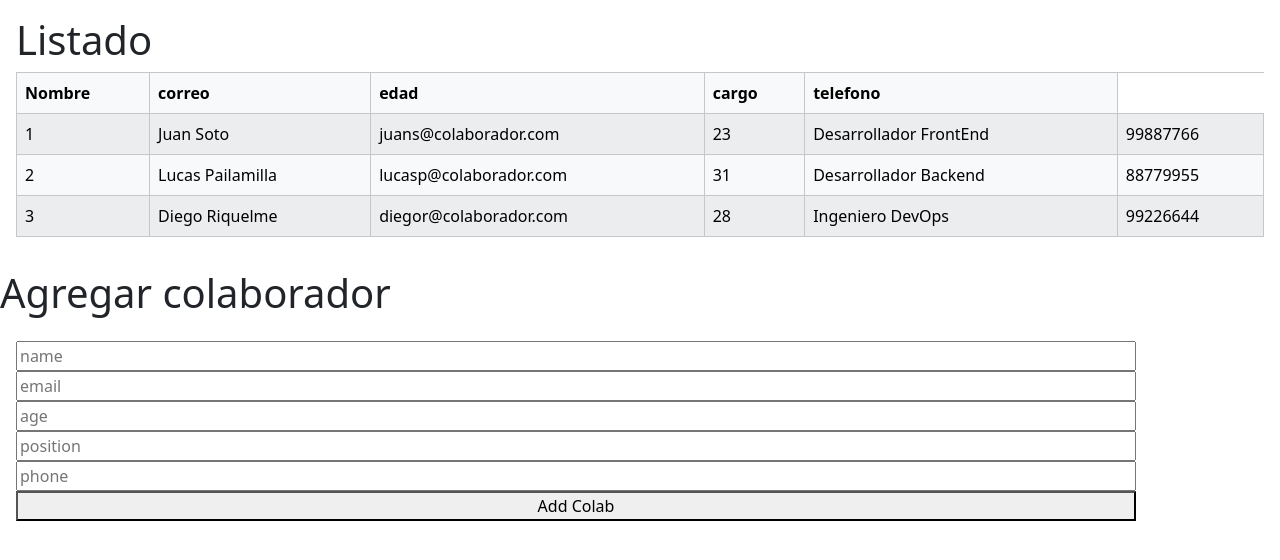
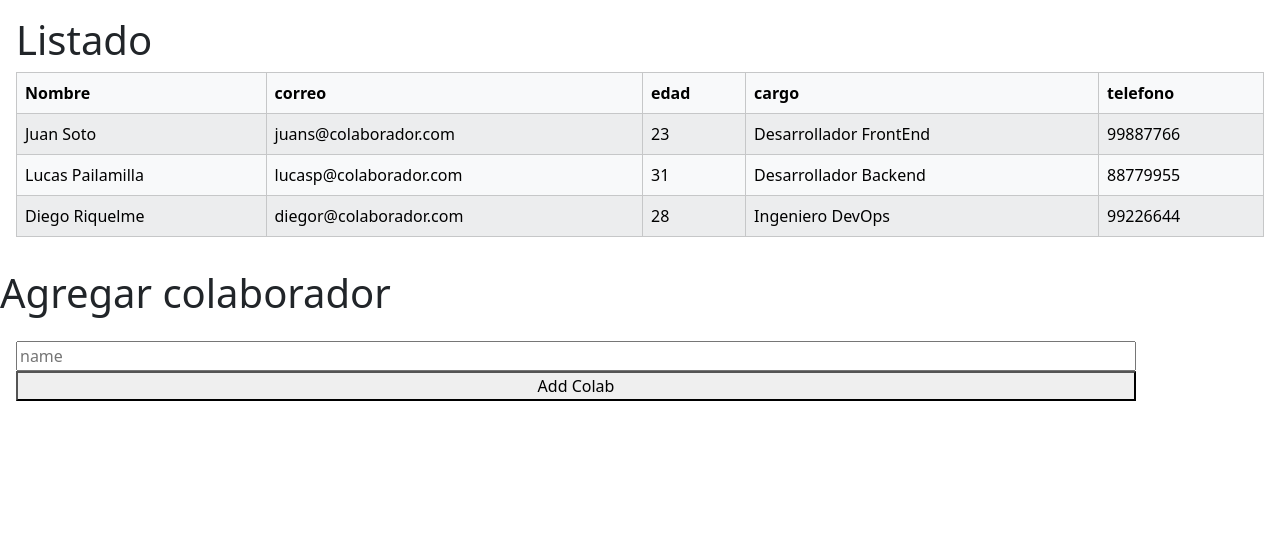
Before and after one commit to sarebok/03ReactDinamicRender, a React (Vite) app: page / in a window 1280 px wide. Shown: the top 560 px of the page. Built offline with nearby package versions, Linux system fonts and the light colour scheme.

Commit message:
update addColab function to work with updateColaboradores

```diff
--- a/src/App.jsx
+++ b/src/App.jsx
@@ -17,15 +17,24 @@ import { BaseColaboradores } from "./BaseColaboradores";
 App.jsx */
 
 function App() {
-  /* Define lo que quiero: colaboradores totales son los iniciales mas todos los que quiera añadir */
   const [colaboradores, setColaboradores] = useState(BaseColaboradores);
-  /* colaboradores=ini+new, entonces, como agregar new */
 
   const addColab = (nombre, correo, edad, cargo, telefono) => {
-    const colab = { id: Date.now(), nombre: nombre, correo: correo, edad: edad, cargo: cargo, telefono: telefono };
-    BaseColaboradores.push(colab);
-    console.log("basecolaboradores", BaseColaboradores);
+    const updateColaboradores = [...colaboradores];
+    updateColaboradores.push({
+      id: Date.now(),
+      nombre: nombre,
+      correo: correo,
+      edad: edad,
+      cargo: cargo,
+      telefono: telefono,
+    });
+    setColaboradores(updateColaboradores);
   };
+
+  /*   const updateList = (tester) => {
+    return tester ? setUpdate("yes") : setUpdate("no");
+  }; */
 
   return (
     <>
--- a/src/components/Formulario.jsx
+++ b/src/components/Formulario.jsx
@@ -5,12 +5,13 @@ debe validar que los campos no se encuentren vacíos */
 import React from "react";
 import { useState } from "react";
 
-const Formulario = ({ addNewColab }) => {
+const Formulario = ({ addNewColab, updateList }) => {
   const [name, setName] = useState("");
   const [email, setEmail] = useState("");
   const [age, setAge] = useState("");
   const [position, setPosition] = useState("");
   const [phone, setPhone] = useState("");
+  const [userAdded, setUserAdded] = useState(false);
 
   const handleSubmit = (event) => {
     event.preventDefault();
@@ -21,10 +22,10 @@ const Formulario = ({ addNewColab }) => {
       <h1>Agregar colaborador</h1>
       <form onSubmit={(e) => handleSubmit(e)}>
         <input type="text" id="name" placeholder="name" onChange={(e) => setName(e.target.value)} value={name} required />
-        <input type="email" id="email" placeholder="email" onChange={(e) => setEmail(e.target.value)} required />
+        {/*         <input type="email" id="email" placeholder="email" onChange={(e) => setEmail(e.target.value)} required />
         <input type="text" id="age" placeholder="age" onChange={(e) => setAge(e.target.value)} required />
         <input type="text" id="position" placeholder="position" onChange={(e) => setPosition(e.target.value)} required />
-        <input type="text" id="phone" placeholder="phone" onChange={(e) => setPhone(e.target.value)} required />
+        <input type="text" id="phone" placeholder="phone" onChange={(e) => setPhone(e.target.value)} required /> */}
         <button type="submit">Add Colab</button>
       </form>
     </div>
--- a/src/components/Listado.jsx
+++ b/src/components/Listado.jsx
@@ -4,7 +4,7 @@ utilizando una tabla de Bootstrap. */
 import React from "react";
 import Table from "react-bootstrap/Table";
 
-const Listado = ({ datos }) => {
+const Listado = ({ datos, update }) => {
   return (
     <div className="tabla">
       <h1>Listado</h1>
@@ -23,7 +23,6 @@ const Listado = ({ datos }) => {
           {datos.map((dato) => (
             /* aqui va el bootstrap de la tabla */
             <tr key={dato.id}>
-              <td key={dato.id}>{dato.id}</td>
               <td>{dato.nombre}</td>
               <td>{dato.correo}</td>
               <td>{dato.edad}</td>
```
